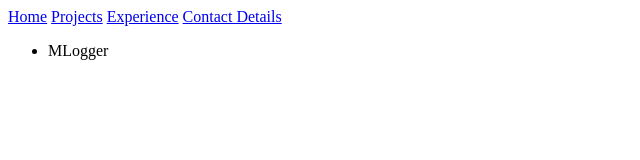
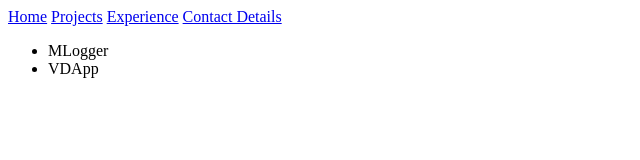
Before and after one commit to sepheme/sepheme.github.io, a plain HTML site: page views/v_projects.html in a window 1280 px wide. Shown: the full height of the page, 0-640 px from the left. Drawn offline with Linux system fonts and the light colour scheme.

Commit message:
Update v_projects.html

```diff
--- a/views/v_projects.html
+++ b/views/v_projects.html
@@ -15,6 +15,7 @@
     <div>
       <ul>
         <li>MLogger</li>
+        <li>VDApp</li>
       </ul>
     </div>
   </body>
```
